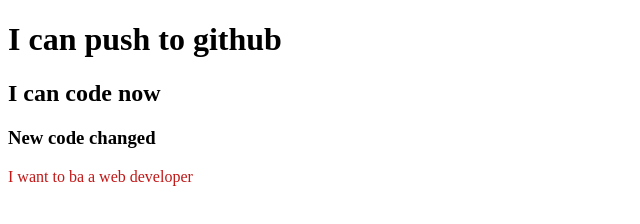
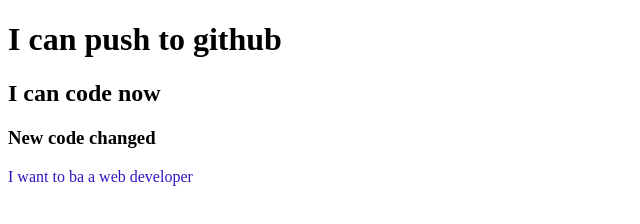
Before and after one commit to tasnianoor/my-third-repo, a plain HTML site: page index.html in a window 1280 px wide. Shown: the whole page, without its empty margins (0-640 px from the left). Drawn offline with Linux system fonts and the light colour scheme.

Commit message:
color changed

```diff
--- a/style.css
+++ b/style.css
@@ -1,3 +1,3 @@
 p{
-    color: rgb(194, 23, 23);
+    color: rgb(49, 23, 194);
 }
```
